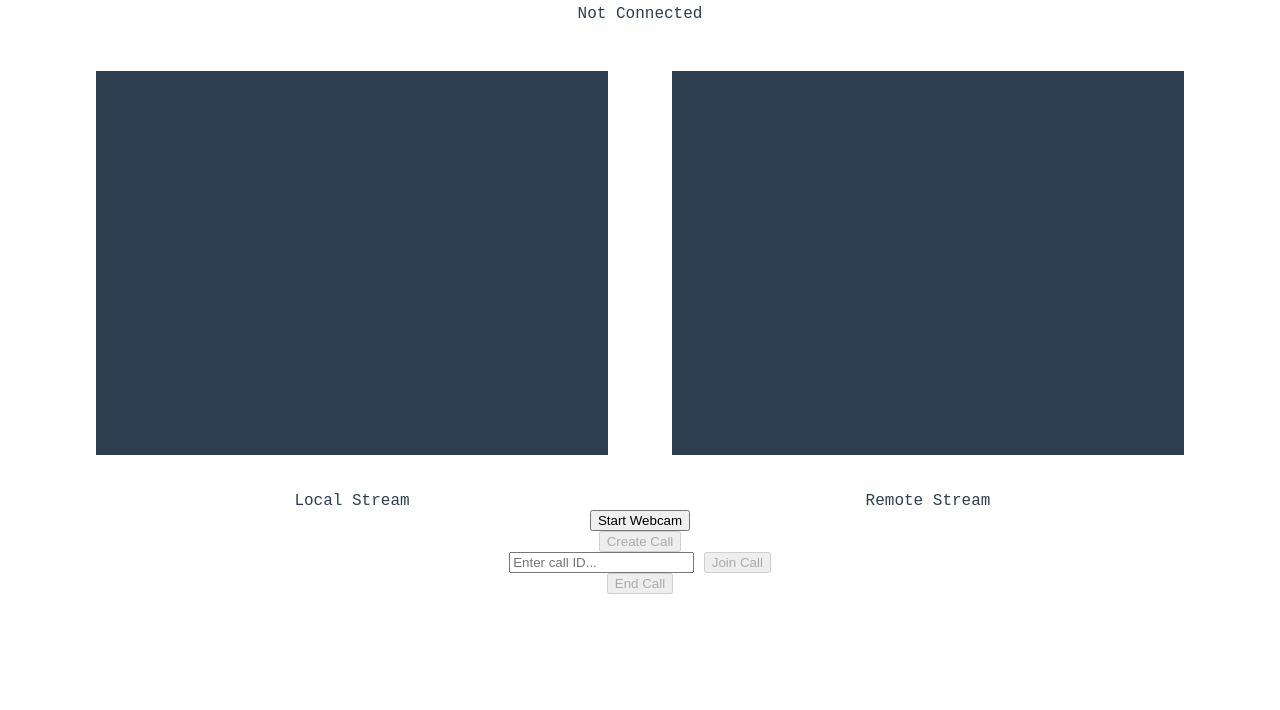
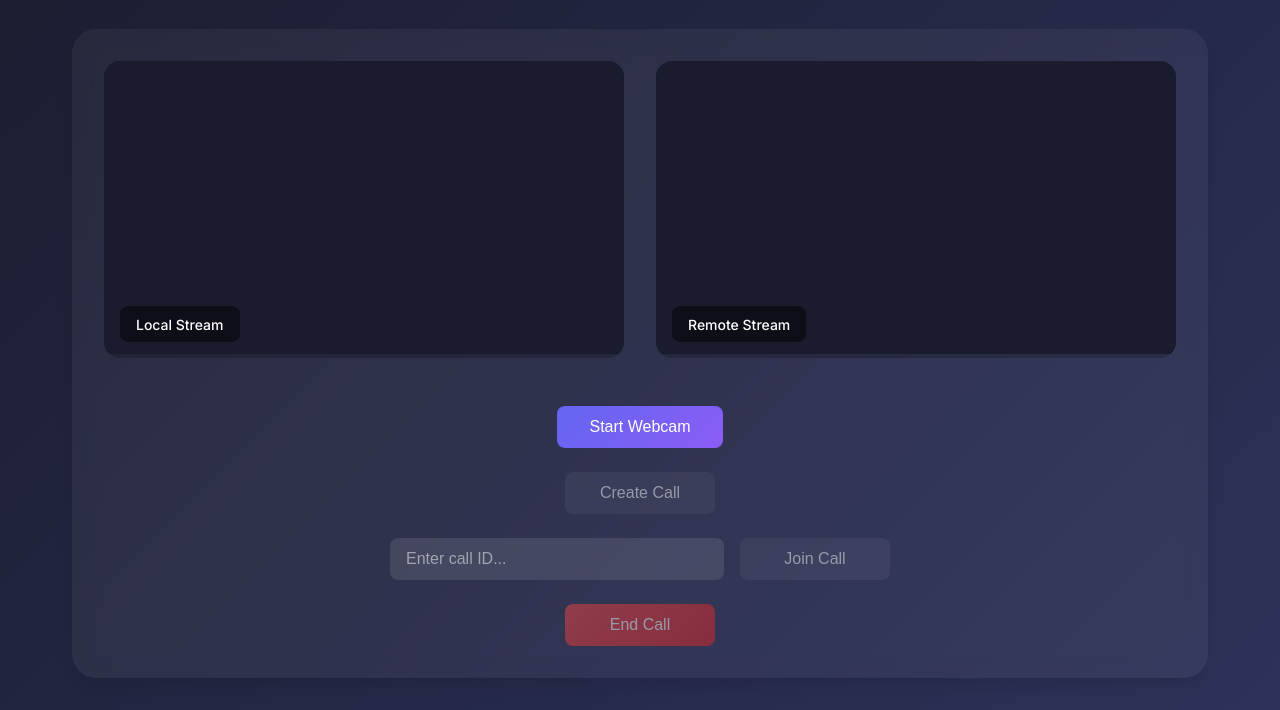
Before and after one commit to captain-i3ye/rtcCall, a website built with Vite: page index.html in a window 1280 px wide. Shown: the part 133-843 px from the top of the page. Before the commit the page ends 807 px from the top, so only its background shows below. Built offline with nearby package versions, Linux system fonts and the light colour scheme; some packages are replaced by stand-ins of ours; a web font is replaced by a local one.

Commit message:
Update style.css modern

```diff
--- a/style.css
+++ b/style.css
@@ -1,23 +1,169 @@
-@import url('https://fonts.googleapis.com/css2?family=Syne+Mono&display=swap');
+@import url('https://fonts.googleapis.com/css2?family=Inter:wght@400;500;600&display=swap');
+
+:root {
+  --primary-gradient: linear-gradient(135deg, #6366f1 0%, #8b5cf6 100%);
+  --bg-gradient: linear-gradient(135deg, #1a1c2e 0%, #2d3259 100%);
+  --danger-gradient: linear-gradient(135deg, #ef4444 0%, #dc2626 100%);
+  --shadow-sm: 0 1px 2px 0 rgba(0, 0, 0, 0.05);
+  --shadow-md: 0 4px 6px -1px rgba(0, 0, 0, 0.1);
+  --shadow-lg: 0 10px 15px -3px rgba(0, 0, 0, 0.1);
+}
+
+* {
+  margin: 0;
+  padding: 0;
+  box-sizing: border-box;
+}
 
 body {
-  font-family: 'Syne Mono', monospace;
+  font-family: 'Inter', sans-serif;
   -webkit-font-smoothing: antialiased;
   -moz-osx-font-smoothing: grayscale;
+  background: var(--bg-gradient);
+  color: #fff;
+  min-height: 100vh;
+}
+
+.container {
+  max-width: 1200px;
+  margin: 0 auto;
+  padding: 2rem;
+}
+
+.app-header {
   text-align: center;
-  color: #2c3e50;
-  margin: 80px 10px;
+  margin-bottom: 3rem;
+}
+
+.app-header h1 {
+  font-size: 2.5rem;
+  font-weight: 600;
+  margin-bottom: 0.5rem;
+}
+
+.status {
+  display: inline-block;
+  padding: 0.25rem 1rem;
+  background: rgba(255, 255, 255, 0.1);
+  border-radius: 1rem;
+  font-size: 0.875rem;
+}
+
+.main-content {
+  background: rgba(255, 255, 255, 0.05);
+  border-radius: 1.5rem;
+  padding: 2rem;
+  backdrop-filter: blur(10px);
+  box-shadow: var(--shadow-lg);
+}
+
+.videos {
+  display: grid;
+  grid-template-columns: repeat(auto-fit, minmax(400px, 1fr));
+  gap: 2rem;
+  margin-bottom: 3rem;
+}
+
+.video-container {
+  position: relative;
+  border-radius: 1rem;
+  overflow: hidden;
+  background: rgba(0, 0, 0, 0.2);
+}
+
+.video-wrapper {
+  position: relative;
+  aspect-ratio: 16/9;
 }
 
 video {
-  width: 40vw;
-  height: 30vw;
-  margin: 2rem;
-  background: #2c3e50;
+  width: 100%;
+  height: 100%;
+  object-fit: cover;
+  background: #1a1c2e;
 }
 
-.videos {
+.video-overlay {
+  position: absolute;
+  bottom: 1rem;
+  left: 1rem;
+  background: rgba(0, 0, 0, 0.5);
+  padding: 0.5rem 1rem;
+  border-radius: 0.5rem;
+}
+
+.label {
+  font-size: 0.875rem;
+  font-weight: 500;
+}
+
+.controls {
   display: flex;
-  align-items: center;
-  justify-content: center;
+  flex-direction: column;
+  gap: 1.5rem;
+  max-width: 500px;
+  margin: 0 auto;
 }
+
+.control-section {
+  text-align: center;
+}
+
+.join-call {
+  display: flex;
+  gap: 1rem;
+}
+
+input {
+  flex: 1;
+  padding: 0.75rem 1rem;
+  border: none;
+  border-radius: 0.5rem;
+  background: rgba(255, 255, 255, 0.1);
+  color: #fff;
+  font-size: 1rem;
+}
+
+input::placeholder {
+  color: rgba(255, 255, 255, 0.5);
+}
+
+.btn {
+  padding: 0.75rem 2rem;
+  border: none;
+  border-radius: 0.5rem;
+  font-size: 1rem;
+  font-weight: 500;
+  cursor: pointer;
+  transition: all 0.2s;
+  min-width: 150px;
+}
+
+.btn:disabled {
+  opacity: 0.5;
+  cursor: not-allowed;
+}
+
+.btn.primary {
+  background: var(--primary-gradient);
+  color: white;
+}
+
+.btn.secondary {
+  background: rgba(255, 255, 255, 0.1);
+  color: white;
+}
+
+.btn.danger {
+  background: var(--danger-gradient);
+  color: white;
+}
+
+.btn:hover:not(:disabled) {
+  transform: translateY(-1px);
+  box-shadow: var(--shadow-md);
+}
+
+.btn:active:not(:disabled) {
+  transform: translateY(0);
+}
```
